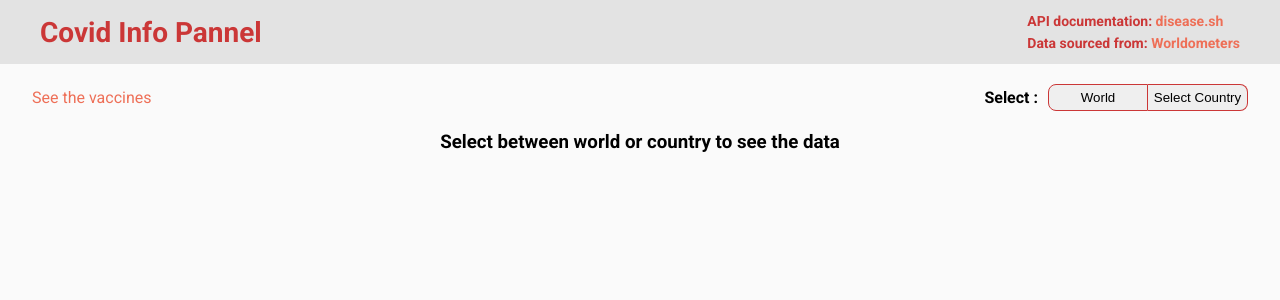
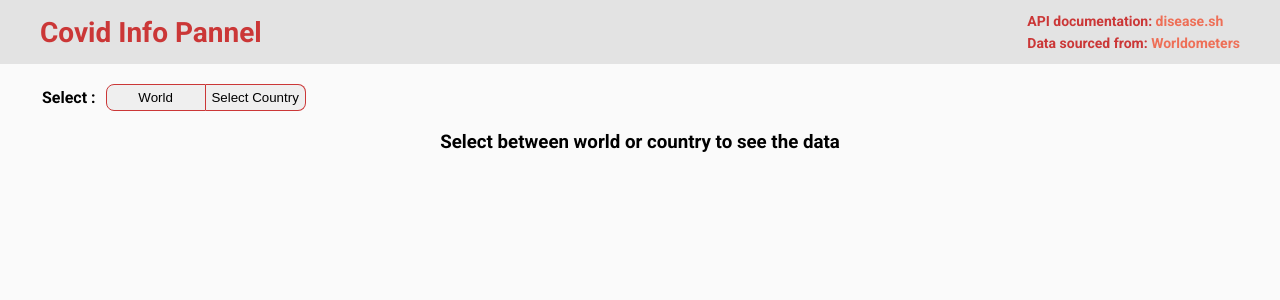
Before and after one commit to hermeshcg/covid-info, a React (Create React App) app: page / in a window 1280 px wide. Shown: the top 300 px of the page. Built offline with nearby package versions, Linux system fonts and the light colour scheme; the HTML template or start-up script is replaced by a standard one.

Commit message:
remove link to vaccines section

```diff
--- a/src/pages/Home/index.js
+++ b/src/pages/Home/index.js
@@ -45,9 +45,6 @@ function Home() {
     <Container>
       <Header />
       <main>
-        <Link className="link" to="/vaccines">
-          See the vaccines
-        </Link>
         <section>
           <strong>Select : </strong>
           <button onClick={handleGetWorldData} className="b1">
```
